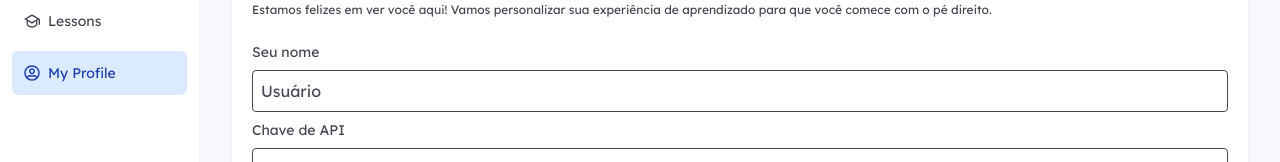
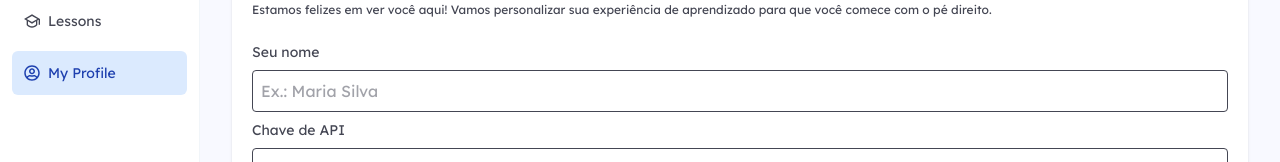
Before and after one commit to PHSalazar/slow-englishai, a React (Vite) app: page /slow-englishai/profile/setup-wizard in a window 1280 px wide. Shown: the part 154-316 px from the top of the page. Built offline with nearby package versions, Linux system fonts and the light colour scheme.

Commit message:
refact: default username

```diff
--- a/src/pages/SetupWizard.tsx
+++ b/src/pages/SetupWizard.tsx
@@ -30,7 +30,7 @@ const SetupWizard = () => {
 
             <form action="/" onSubmit={handleSubmit} className="my-2 flex flex-col gap-2">
                 <label htmlFor="" className="text-sm">Seu nome</label>
-                <input type="text" className="border rounded-sm p-2" placeholder="Ex.: Maria Silva" onChange={(e) => setUsernameState(e.target.value)} value={usernameState === "Sem nome" ? "" : usernameState} required />
+                <input type="text" className="border rounded-sm p-2" placeholder="Ex.: Maria Silva" onChange={(e) => setUsernameState(e.target.value)} value={usernameState === "Usuário" ? "" : usernameState} required />
 
                 <label htmlFor="" className="text-sm">Chave de API</label>
                 <input type="password" className="border rounded-sm p-2" placeholder="**********" onChange={(e) => setApiKeyState(e.target.value)} required />
```
